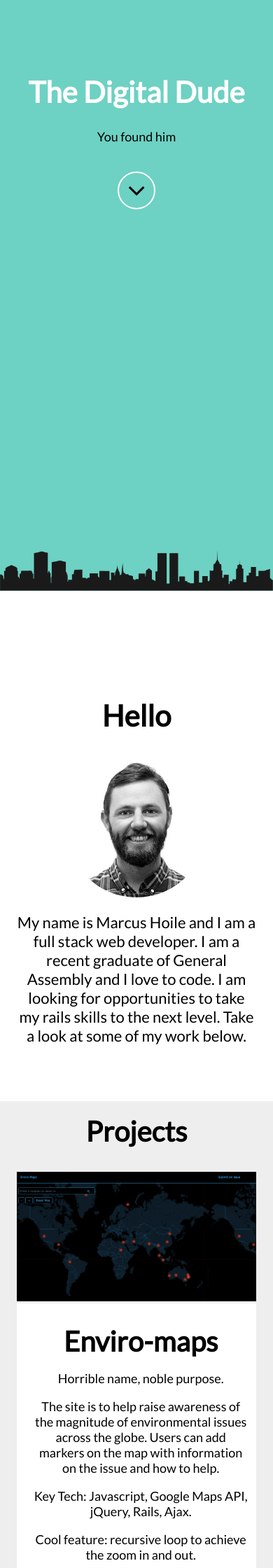
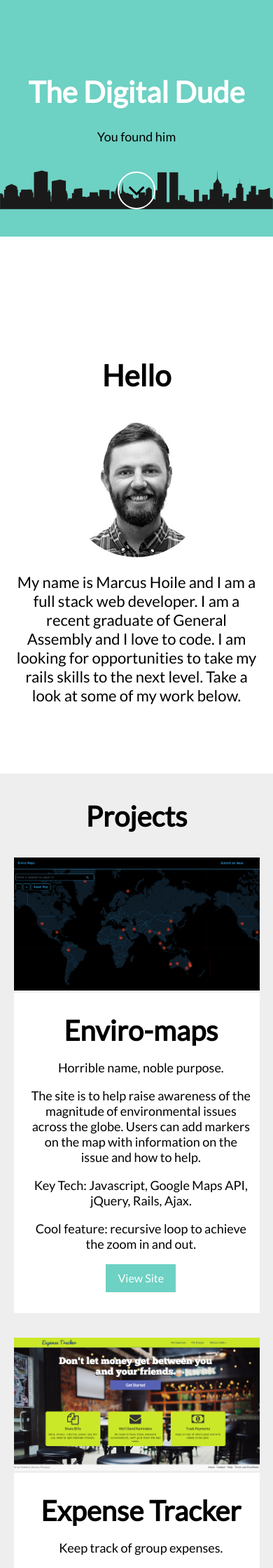
Before and after one commit to MarcusHoile/portfolio, a PHP site: page / in a window 390 px wide. Shown: the top 2240 px of the page at 70% size. Run offline with PHP 8.4, Linux system fonts and the light colour scheme.

Commit message:
fixed mobile view padding, added section container div

```diff
--- a/public/css/main.css
+++ b/public/css/main.css
@@ -111,7 +111,7 @@ h1 {
 }
 
 .spacer {
-	height:120px;
+	/*height:120px;*/
 	background: #fff;
 }
 
@@ -203,6 +203,10 @@ i {
 
 a:link, a:visited, a:active {
 	color:#fff;
+}
+
+.section-container {
+	height:100%;
 }
 
 .section-content {
--- a/public/css/media-queries.css
+++ b/public/css/media-queries.css
@@ -1,16 +1,10 @@
 @media screen and (max-width: 980px) {
-	section {
-		padding:0 5px;
-	}
-	#project-content, .section-content {
-		width: 95%;
-	}
+
 }
 
 @media screen and (max-width: 650px) {
 	section {
 		width:auto;
-		padding:0 5px;
 	}
 
 	nav {
@@ -26,8 +20,12 @@
 	h2 {
 		font-size:40px;
 	}
+	#landing-pane {
+		height:100%;
+	}
 
-	#project-content, .section-content {
-		width: 90%;
+	.section-container {
+	padding:5%;
+	height: 100%;
 	}
 }
--- a/public/index.html
+++ b/public/index.html
@@ -45,13 +45,17 @@
 			</nav>
 
 			<section id="about-me" name="about-me">
+				<div class="section-container">
+
 					<div id="about-me-content" class="section-content">
 						<h1>Hello</h1>
 						<div id="pic-container"><img id="profile-pic" src="images/profile_edited.jpg" alt=""></div>
 						<p id="pitch">My name is Marcus Hoile and I am a full stack web developer. I am a recent graduate of General Assembly and I love to code. I am looking for opportunities to take my rails skills to the next level. Take a look at some of my work below.</p>
 					</div>
+				</div>
 			</section>
 			<section id="projects" name="projects">
+				<div class="section-container">
 					<div class="section-content ">
 						<h2>Projects</h2>
 						<div class="project-container" id="project-1">
@@ -67,6 +71,7 @@
 								</div>
 							</div>
 						</div>
+
 						<div class="project-container" id="project-2">
 							<img src="images/expense-tracker.png" alt="">
 							<div class="spacer">
@@ -89,13 +94,15 @@
 									<p>This is my first ruby on rails project built with only 4 weeks coding under my belt. Pretty cool if I do say so myself.</p>
 									<p>Key Tech: Ruby, Rails, CSS, Bootstrap </p>
 									<p>Cool features: friendships, invites, rsvp, notifications and countdown clock. </p>
-								<a href="http://letsgettickets.herokuapp.com"><div class="button">View Site</div></a>
+									<a href="http://letsgettickets.herokuapp.com"><div id="skill-trigger" class="button">View Site</div></a>
+								</div>
 							</div>
 						</div>
 					</div>
 				</div>
 			</section>
 			<section id="skills">
+				<div class="section-container">
 					<div class="section-content">
 						<h2>My Mad Skills</h2>
 						<p>These are my skills relative to each other. My code is available for review on <a href="http://github.com/mollymoile">github</a>.</p>
@@ -107,6 +114,7 @@
 							<div class="skill"><div class="progress-bar backbone"></div><p class="skill-label">Backbone</p></div>
 							<div class="skill"><div class="progress-bar ajax"></div><p class="skill-label">Sass/Haml</p></div>
 							<div class="skill"><div class="progress-bar bow-hunting"></div><p class="skill-label">Bow Hunting</p></div>
+						</div>
 					</div>
 				</div>
 			</section>
--- a/public/js/main.js
+++ b/public/js/main.js
@@ -7,20 +7,24 @@ function initialize(){
 	var $body = $('body');
 	var $stickyNavTop = $('nav').offset().top;
 	var $contactTop = ($('#contact').offset().top - 50);
+	var $skillsTrigger = $('#skill-trigger').offset().top;
+	var $windowScrollTop = $(window).scrollTop();
 	setJquerySelectors();
 
 
 	$(window).scroll(function() {
 		stickyNav();
+		taglineFade();
+		var $windowScrollTop = $(window).scrollTop();
+		if ($windowScrollTop > $skillsTrigger) {
 			skillsAnimation();
-		taglineFade();
+		}
 
 	});
 
 
 	function skillsAnimation(){
 		// ------- skills animation
-		if (($html.scrollTop() > 4400) || ($body.scrollTop() > 4400)) {
 		var duration = 1200
 		$('.ruby').animate({ width:"93%" }, {duration: duration});
 		$('.rails').delay(50).animate({ width:"88%" }, duration, function(){});
@@ -29,7 +33,6 @@ function initialize(){
 		$('.ajax').delay(200).animate({ width:"64%" }, duration, function(){});
 		$('.backbone').delay(250).animate({ width:"64%" }, duration, function(){});
 		$('.bow-hunting').delay(500).animate({ width:"98%" }, duration, function(){});
-		}
 	} // --------- END skills animation ----------
 
 	function taglineFade(){
@@ -44,8 +47,8 @@ function initialize(){
 
 
 	function stickyNav(){
+		var $nav = $('nav');
 		var $windowScrollTop = $(window).scrollTop();
-		var $nav = $('nav');
 
 		if ($windowScrollTop > $stickyNavTop) {
 			$nav.addClass('sticky');
```
Lines whose indentation alone changed are shown as unchanged.
